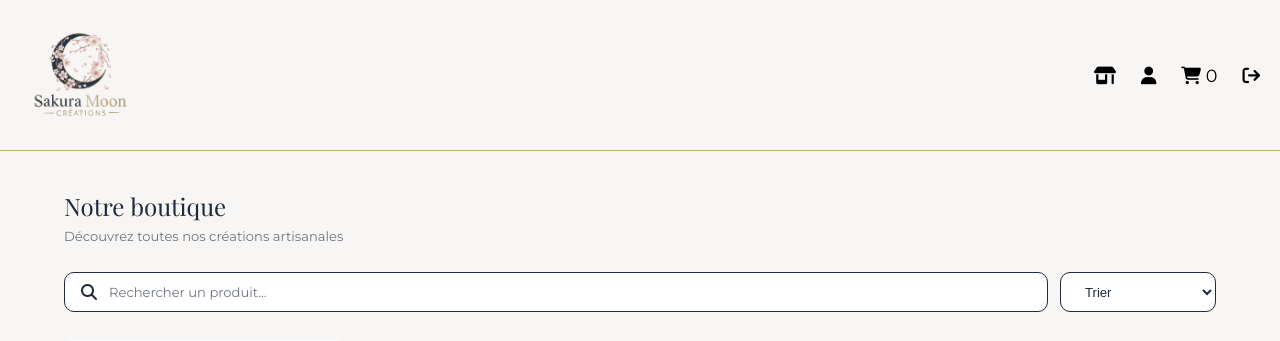
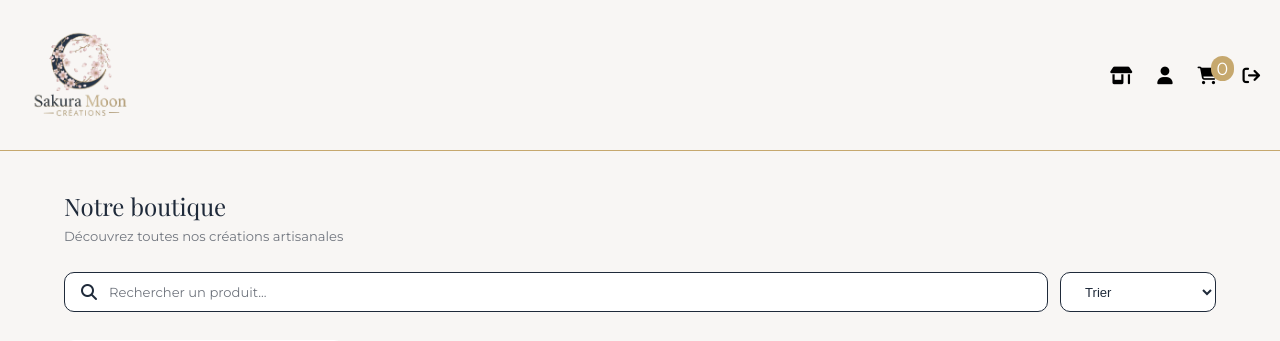
Before and after one commit to lorenzo-brissardnavarro/boutique-en-ligne, a PHP site: page /back/router.php?action=shop-view in a window 1280 px wide. Shown: the top 341 px of the page. Run offline with PHP 8.4, Linux system fonts and the light colour scheme; the visitor is signed in with stand-in values (Sample User, id 1); data that the repository does not hold is empty; some web fonts are replaced.

Commit message:
feat : display of orders placed by the user in the user profile section + deduction of remaining stock for a product after an order is placed + display of the number of items in the basket and addition of a favicon

```diff
--- a/back/controllers/CaddieController.php
+++ b/back/controllers/CaddieController.php
@@ -3,12 +3,10 @@ namespace App\Controllers;
 
 use App\Config\Database;
 use App\Models\Caddie;
-use App\Models\User;
 
 class CaddieController
 {
     private $product;
-    private $favorite;
 
     public function __construct()
     {
--- a/back/controllers/OrderController.php
+++ b/back/controllers/OrderController.php
@@ -4,17 +4,20 @@ namespace App\Controllers;
 use App\Config\Database;
 use App\Models\Caddie;
 use App\Models\Order;
+use App\Models\Product;
 
 class OrderController
 {
     private $order;
     private $caddie;
+    private $product;
 
     public function __construct()
     {
         $db = new Database();
         $this->order = new Order($db->getConnection());
         $this->caddie = new Caddie($db->getConnection());
+        $this->product = new Product($db->getConnection());
     }
 
    public function addOrder(){
@@ -44,6 +47,7 @@ class OrderController
 
         foreach ($products as $product) {
             $this->order->addItemToOrder($orderId, $product['id'], $product['quantity'], $product['price']);
+            $this->product->updateStockItem($product['id'], $product['quantity']);
         }
 
         $this->caddie->clearCaddie($caddieId);
--- a/back/controllers/ProfileController.php
+++ b/back/controllers/ProfileController.php
@@ -4,6 +4,7 @@ namespace App\Controllers;
 use App\Config\Database;
 use App\Models\User;
 use App\Models\Favorite;
+use App\Models\Order;
 
 class ProfileController
 {
@@ -15,6 +16,7 @@ class ProfileController
         $db = new Database();
         $this->user = new User($db->getConnection());
         $this->favorite = new Favorite($db->getConnection());
+        $this->order = new Order($db->getConnection());
     }
 
    public function profileView(){
@@ -29,6 +31,21 @@ class ProfileController
         $user = $this->user->getById($userId);
         $favorites = $this->favorite->getUserFavorites($userId);
         $caddieCount = (new CaddieController())->getCaddieCount();
+
+        $ordersTotal = $this->order->getOrderByUser($userId);
+
+        $orders = [];
+
+        foreach ($ordersTotal as $row) {
+
+            $orderId = $row['order_id'];
+
+            if (!isset($orders[$orderId])) {
+                $orders[$orderId] = ['id' => $orderId, 'number' => $row['number'], 'total_price' => $row['total_price'], 'products' => [], 'count' => $this->order->countItemsInOrder($orderId)];
+            }
+
+            $orders[$orderId]['products'][] = ['id' => $row['product_id'], 'product_name' => $row['product_name'], 'quantity' => $row['quantity'], 'unit_price' => $row['unit_price']];
+        }
         require '../front/views/user-profile.php';
     }
 
--- a/back/models/Order.php
+++ b/back/models/Order.php
@@ -34,10 +34,10 @@ class Order {
     }
 
     // Récupérer l'ensemble des commandes passées par un utilisateur
-    public function getOrderByUser($userId, $orderId){
-        $sql = "SELECT `order`.*, order_content.*, product.* FROM order INNER JOIN order_content ON order_content.order_id = order.id INNER JOIN product ON order_content.product_id = product.id WHERE order.id = :order_id AND order.user_id = :user_id";
+    public function getOrderByUser($userId){
+        $sql = "SELECT order.id AS order_id, order.number, order.total_price, order.user_id, order_content.quantity, order_content.unit_price, product.id AS product_id, product.product_name FROM `order` INNER JOIN order_content ON order_content.order_id = order.id INNER JOIN product ON order_content.product_id = product.id WHERE order.user_id = :user_id ORDER BY order.id DESC";
         $query = $this->pdo->prepare($sql);
-        $query->execute([':order_id' => $orderId, ':user_id' => $userId]);
+        $query->execute([':user_id' => $userId]);
         return $query->fetchAll(PDO::FETCH_ASSOC);
     }
 
--- a/back/models/Product.php
+++ b/back/models/Product.php
@@ -121,4 +121,12 @@ class Product
         return $query->fetchAll(PDO::FETCH_ASSOC);
     }
 
+    // Modification de la quantité de stock restant pour un produit après commande
+    public function updateStockItem($productId, $quantity){
+        $sql = "UPDATE product SET stock = stock - :quantity WHERE id = :id";
+        $query = $this->pdo->prepare($sql);
+        return $query->execute([':quantity' => $quantity, ':id' => $productId]);
+    }
+
+
 }
--- a/front/style/css/style.css
+++ b/front/style/css/style.css
@@ -87,6 +87,13 @@ input::-o-inner-spin-button {
   color: #fecaca;
 }
 
+#caddie-count {
+  color: #FFFFFF;
+  background: #C6A86E;
+  padding: 2px 6px;
+  border-radius: 100px;
+}
+
 .header {
   position: sticky;
   top: 0;
@@ -155,6 +162,11 @@ input::-o-inner-spin-button {
 }
 
 @media (min-width: 768px) {
+  #caddie-count {
+    position: absolute;
+    top: 1px;
+    left: 13px;
+  }
   #toggler {
     display: none;
   }
@@ -1548,6 +1560,7 @@ input::-o-inner-spin-button {
   background-color: #FFFFFF;
   border-radius: 15px;
   padding: 24px 20px;
+  margin-bottom: 1em;
 }
 .order-item__header {
   display: flex;
--- a/front/style/scss/style.scss
+++ b/front/style/scss/style.scss
@@ -117,6 +117,13 @@ input{
   color: #fecaca;
 }
 
+#caddie-count{
+  color: $white;
+  background: $color-accent-gold;
+  padding: 2px 6px;
+  border-radius: 100px;
+}
+
 ////////////////////////////////////////////////////////////////// Navbar /////////////////////////////////////////////////////////////////
 
 .header {
@@ -197,6 +204,12 @@ input{
 }
 
 @media (min-width: $tablet) {
+
+    #caddie-count{
+      position: absolute;
+      top: 1px;
+      left: 13px;
+    }
 
     #toggler {
         display: none;
@@ -1856,6 +1869,7 @@ input{
   background-color: $white;
   border-radius: 15px;
   padding: 24px 20px;
+  margin-bottom: 1em;
 
   &__header {
     display: flex;
--- a/front/views/layout/header.php
+++ b/front/views/layout/header.php
@@ -10,7 +10,7 @@
     <link href="https://fonts.googleapis.com/css2?family=Playfair+Display:ital,wght@0,400..900;1,400..900&display=swap" rel="stylesheet">
     <link href="https://fonts.googleapis.com/css2?family=Montserrat:ital,wght@0,100..900;1,100..900&family=Playfair+Display:ital,wght@0,400..900;1,400..900&display=swap" rel="stylesheet">
     <link rel="stylesheet" href="../front/style/css/style.css">
-    <link rel="icon" type="image/png" href="">
+    <link rel="icon" type="image/png" href="../front/images/favicon.png">
     <script src="../front/js/menu.js" defer></script>
     <script src="../front/js/logout.js" defer></script>
 </head>
```
Also changed, not shown: front/views/user-profile.php (+25 -13 lines), front/images/favicon.png (added), 1 other file.
